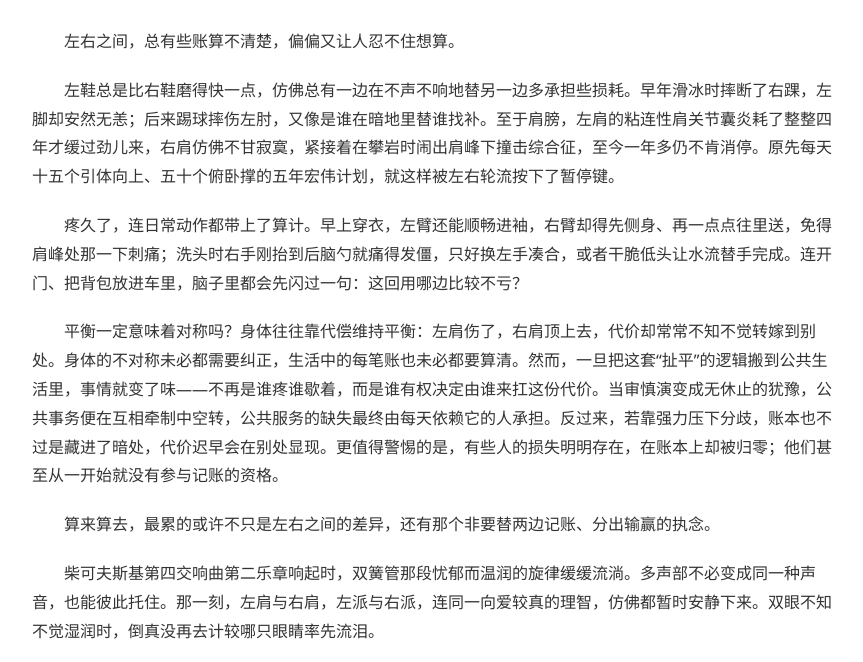
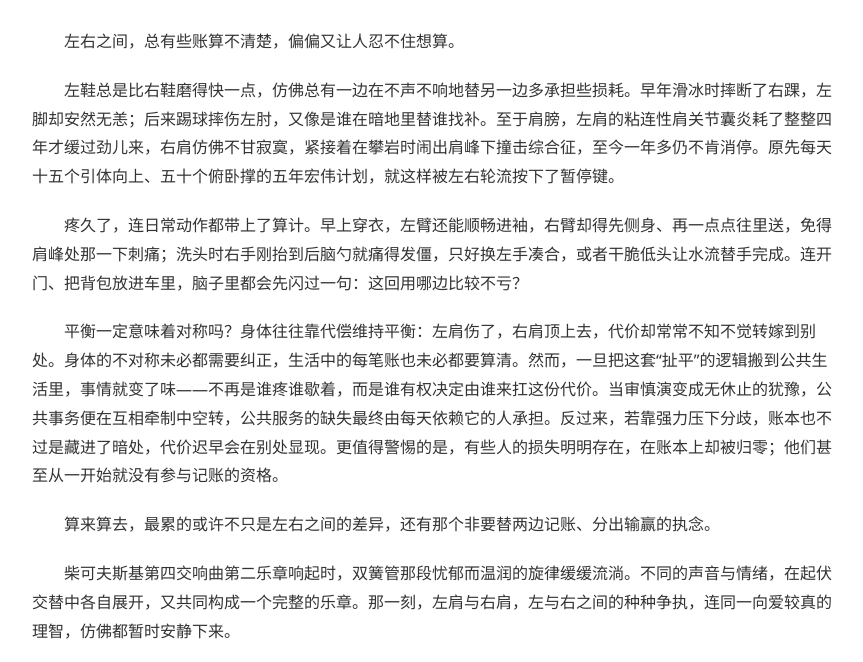
Before and after one commit to lanche6/lanche6.github.io, a plain HTML site: page posts/leftright.html in a window 1280 px wide. Shown: the part 138-800 px from the top of the page, without its empty margins (208-1071 px from the left). Drawn offline with nearby package versions, Linux system fonts and the light colour scheme.

Commit message:
Update leftright.html

```diff
--- a/posts/leftright.html
+++ b/posts/leftright.html
@@ -98,7 +98,7 @@
 
   <p>算来算去，最累的或许不只是左右之间的差异，还有那个非要替两边记账、分出输赢的执念。</p>
 
-  <p>柴可夫斯基第四交响曲第二乐章响起时，双簧管那段忧郁而温润的旋律缓缓流淌。多声部不必变成同一种声音，也能彼此托住。那一刻，左肩与右肩，左派与右派，连同一向爱较真的理智，仿佛都暂时安静下来。双眼不知不觉湿润时，倒真没再去计较哪只眼睛率先流泪。</p>
+  <p>柴可夫斯基第四交响曲第二乐章响起时，双簧管那段忧郁而温润的旋律缓缓流淌。不同的声音与情绪，在起伏交替中各自展开，又共同构成一个完整的乐章。那一刻，左肩与右肩，左与右之间的种种争执，连同一向爱较真的理智，仿佛都暂时安静下来。</p>
 
   <p>账本或许永远算不清楚，音乐却终究会停。等曲子散去，该疼的地方大概还是会疼。世界上并没有那么多惊天动地的改变，也没有那么多宏大的救赎。偶尔能有片刻安静，让人暂时不必计较左右，也已经足够。</p>
 
```
